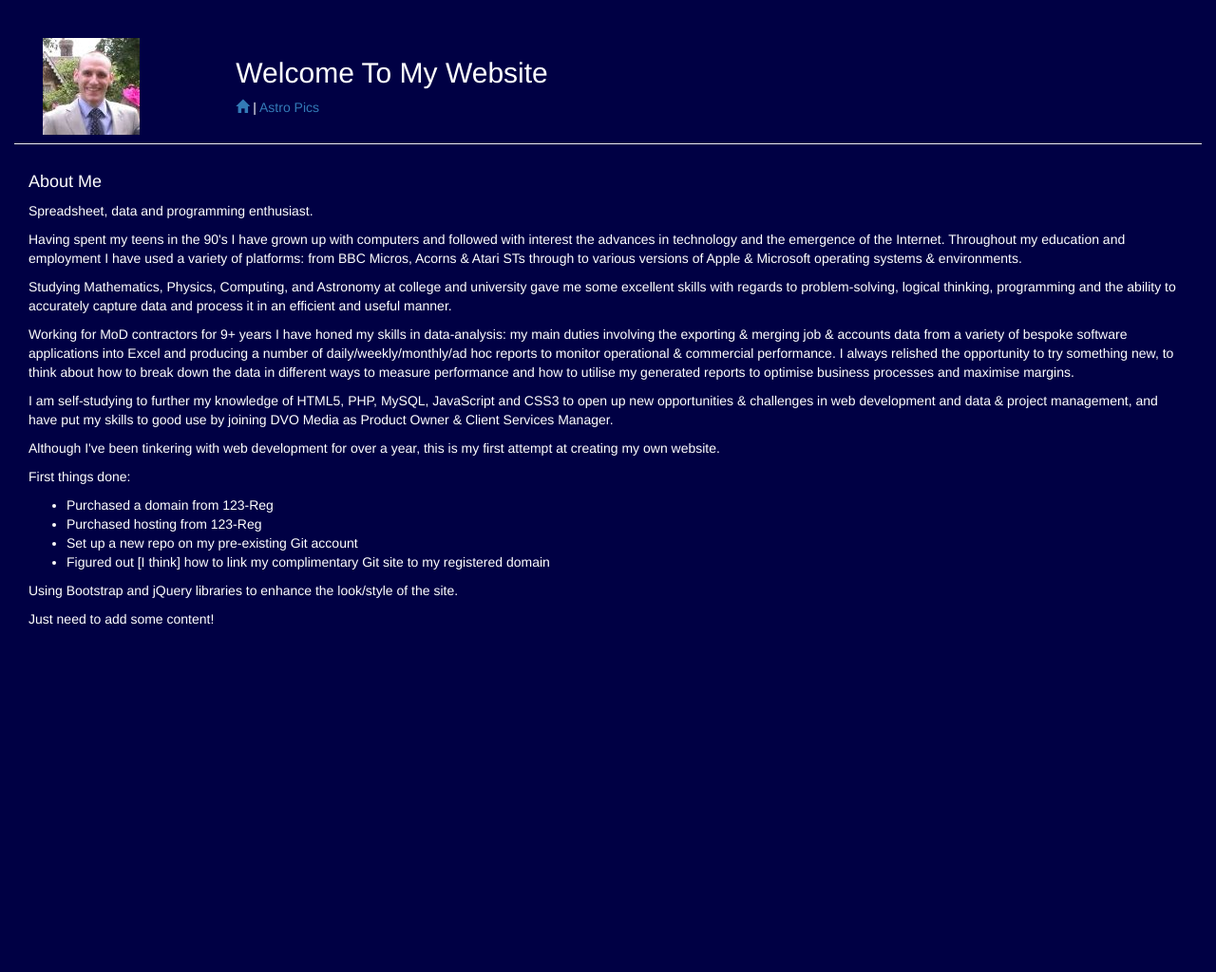
After one commit to stevedvo/stevedvo.github.io, a PHP site: page /index.php in a window 1280 px wide. The commit adds this page. Shown: the whole page at 95% size. Run offline with PHP 8.4, Linux system fonts and the light colour scheme.

Commit message:
Added PHP versions of pages, and using 'includes' function

```diff
--- /dev/null
+++ b/includes/about.html
@@ -0,0 +1,37 @@
+<!DOCTYPE html>
+
+<html lang="en">
+
+	<head>
+		<meta content="text/html; charset=utf-8" http-equiv="Content-Type"/>
+		<title><?php echo $page_title;?></title>
+		<link rel="stylesheet" type="text/css" href="main.css"/>
+		<link rel="stylesheet" href="http://maxcdn.bootstrapcdn.com/bootstrap/3.3.6/css/bootstrap.min.css"/>
+		<script src="https://ajax.googleapis.com/ajax/libs/jquery/1.12.0/jquery.min.js"></script>
+		<script src="http://maxcdn.bootstrapcdn.com/bootstrap/3.3.6/js/bootstrap.min.js"></script>
+
+	</head>
+
+	<body>
+		<section id="about" class="col-lg-12 col-md-12 col-sm-12">
+			<h4>About Me</h4>
+			<p>Spreadsheet, data and programming enthusiast.<p>
+			<p>Having spent my teens in the 90's I have grown up with computers and followed with interest the advances in technology and the emergence of the Internet. Throughout my education and employment I have used a variety of platforms: from BBC Micros, Acorns & Atari STs through to various versions of Apple & Microsoft operating systems & environments.<p>
+			<p>Studying Mathematics, Physics, Computing, and Astronomy at college and university gave me some excellent skills with regards to problem-solving, logical thinking, programming and the ability to accurately capture data and process it in an efficient and useful manner.<p>
+			<p>Working for MoD contractors for 9+ years I have honed my skills in data-analysis: my main duties involving the exporting & merging job & accounts data from a variety of bespoke software applications into Excel and producing a number of daily/weekly/monthly/ad hoc reports to monitor operational & commercial performance. I always relished the opportunity to try something new, to think about how to break down the data in different ways to measure performance and how to utilise my generated reports to optimise business processes and maximise margins.</p>
+			<p>I am self-studying to further my knowledge of HTML5, PHP, MySQL, JavaScript and CSS3 to open up new opportunities & challenges in web development and data & project management, and have put my skills to good use by joining DVO Media as Product Owner & Client Services Manager.</p>
+			<p>Although I've been tinkering with web development for over a year, this is my first attempt at creating my own website.</p>
+			<p>First things done:</p>
+			<ul>
+				<li>Purchased a domain from 123-Reg</li>
+				<li>Purchased hosting from 123-Reg</li>
+				<li>Set up a new repo on my pre-existing Git account</li>
+				<li>Figured out [I think] how to link my complimentary Git site to my registered domain</li>
+			</ul>
+			<p>Using Bootstrap and jQuery libraries to enhance the look/style of the site.</p>
+			<p>Just need to add some content!</p>
+		</section>
+
+	<body>
+
+<html>
--- /dev/null
+++ b/includes/header.html
@@ -0,0 +1,29 @@
+<!DOCTYPE html>
+
+<html lang="en">
+
+	<head>
+		<meta content="text/html; charset=utf-8" http-equiv="Content-Type"/>
+		<title><?php echo $page_title;?></title>
+		<link rel="stylesheet" type="text/css" href="../main.css"/>
+		<link rel="stylesheet" href="http://maxcdn.bootstrapcdn.com/bootstrap/3.3.6/css/bootstrap.min.css"/>
+		<script src="https://ajax.googleapis.com/ajax/libs/jquery/1.12.0/jquery.min.js"></script>
+		<script src="http://maxcdn.bootstrapcdn.com/bootstrap/3.3.6/js/bootstrap.min.js"></script>
+
+	</head>
+
+	<body>
+		<header class="col-lg-12 col-md-12 col-sm-12 page-header">
+			<section class="col-lg-2 col-md-2 col-sm-2">
+				<img src="images/me.jpg" alt="placeholder">
+			</section>
+			<section class="col-lg-10 col-md-10 col-sm-10">
+				<h2>Welcome To My Website</h2>
+			</section>
+			<nav id="main_nav" class="col-lg-10 col-md-10 col-sm-10">
+					<a href="index.php"><span class="glyphicon glyphicon-home" aria-label="Home"></span></a> | <a href="astropics.php">Astro Pics</a>
+			</nav>
+		</header>
+	<body>
+
+<html>
--- /dev/null
+++ b/index.php
@@ -0,0 +1,28 @@
+<!DOCTYPE html>
+
+<html lang="en">
+
+	<head>
+		<meta content="text/html; charset=utf-8" http-equiv="Content-Type"/>
+		<link rel="stylesheet" type="text/css" href="main.css"/>
+		<link rel="stylesheet" href="http://maxcdn.bootstrapcdn.com/bootstrap/3.3.6/css/bootstrap.min.css"/>
+		<script src="https://ajax.googleapis.com/ajax/libs/jquery/1.12.0/jquery.min.js"></script>
+		<script src="http://maxcdn.bootstrapcdn.com/bootstrap/3.3.6/js/bootstrap.min.js"></script>
+
+	</head>
+
+	<body>
+		<div id="wrapper" class="col-lg-12 col-md-12 col-sm-12">
+
+			<?php
+				$page_title = "Home";
+				include ("includes/header.html");
+				include ("includes/about.html");
+
+			?>
+
+		</div>
+
+	<body>
+
+<html>
--- a/main.css
+++ b/main.css
@@ -4,8 +4,3 @@
 	background: #004;
 	color: white;
 }
-
-header
-{
-	position: absolute;
-}
```
Also changed, not shown: astropics.html (deleted, +0 -41 lines), astropics.php (added, +28 -0 lines), includes/astropics.html (added, +24 -0 lines), index.html (deleted, +0 -54 lines).
